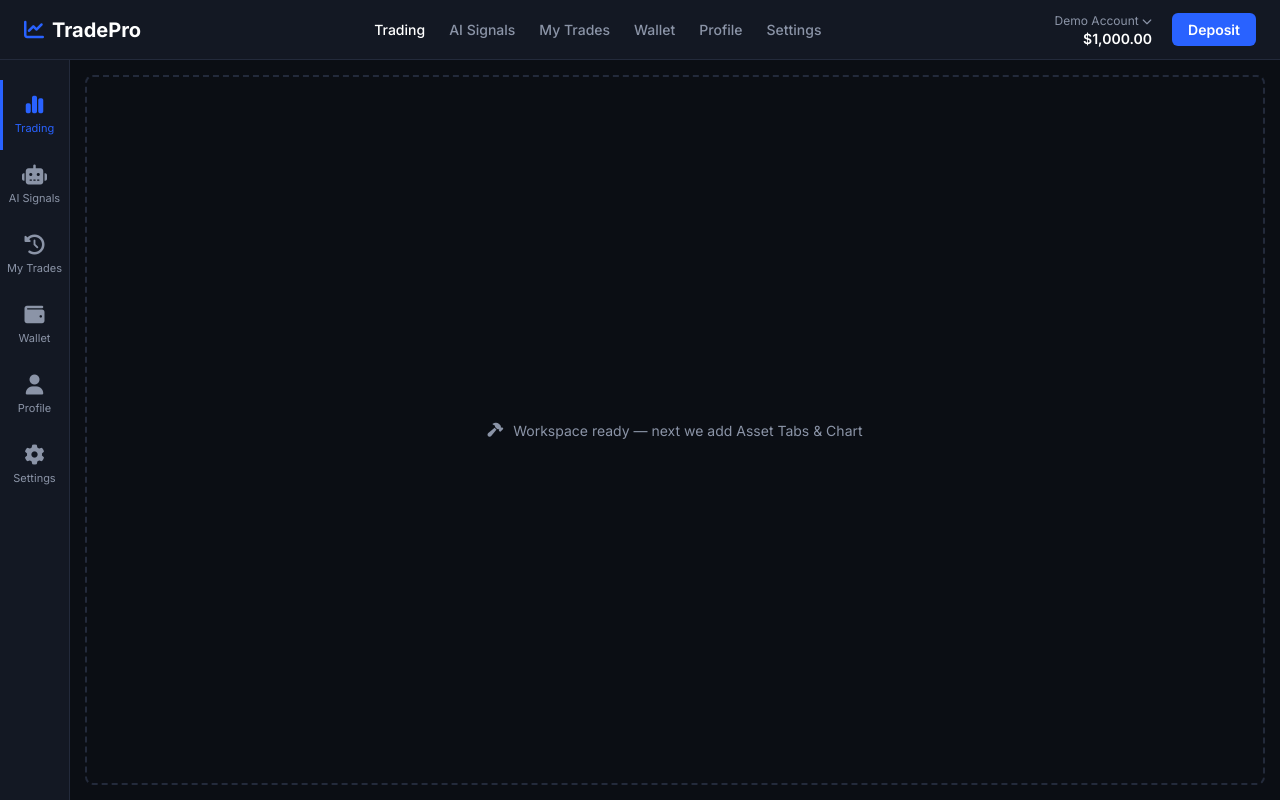
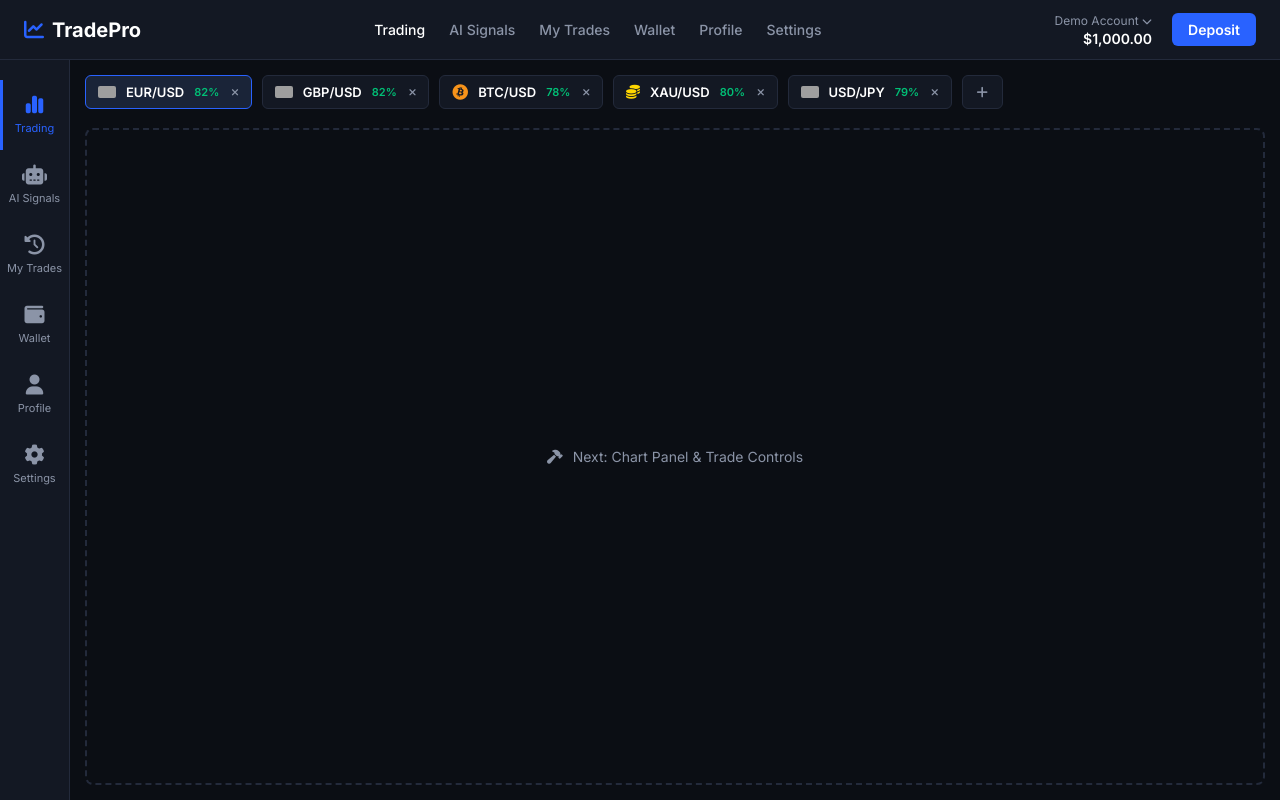
Before and after one commit to marykurna/tradepro-dashboard, a plain HTML site: page index.html in a window 1280 px wide. Drawn offline with Linux system fonts and the light colour scheme; grey boxes are pictures that could not be loaded.

Commit message:
Step 2: Add asset tabs row

```diff
--- a/index.html
+++ b/index.html
@@ -71,11 +71,59 @@
         </aside>
 
         <!-- MAIN WORKSPACE -->
+                <!-- MAIN WORKSPACE -->
         <main class="workspace">
+
+            <!-- ================================
+                 ASSET TABS ROW
+                 ================================ -->
+            <div class="asset-tabs">
+                <div class="asset-tab active">
+                    <img src="https://flagcdn.com/w20/eu.png" class="asset-flag" alt="EU">
+                    <span>EUR/USD</span>
+                    <span class="asset-change up">82%</span>
+                    <i class="fa-solid fa-xmark tab-close"></i>
+                </div>
+
+                <div class="asset-tab">
+                    <img src="https://flagcdn.com/w20/gb.png" class="asset-flag" alt="GB">
+                    <span>GBP/USD</span>
+                    <span class="asset-change up">82%</span>
+                    <i class="fa-solid fa-xmark tab-close"></i>
+                </div>
+
+                <div class="asset-tab">
+                    <i class="fa-brands fa-bitcoin" style="color: #F7931A; font-size: 16px;"></i>
+                    <span>BTC/USD</span>
+                    <span class="asset-change up">78%</span>
+                    <i class="fa-solid fa-xmark tab-close"></i>
+                </div>
+
+                <div class="asset-tab">
+                    <i class="fa-solid fa-coins" style="color: #FFD700; font-size: 14px;"></i>
+                    <span>XAU/USD</span>
+                    <span class="asset-change up">80%</span>
+                    <i class="fa-solid fa-xmark tab-close"></i>
+                </div>
+
+                <div class="asset-tab">
+                    <img src="https://flagcdn.com/w20/us.png" class="asset-flag" alt="US">
+                    <span>USD/JPY</span>
+                    <span class="asset-change up">79%</span>
+                    <i class="fa-solid fa-xmark tab-close"></i>
+                </div>
+
+                <button class="btn-add" title="Add asset">
+                    <i class="fa-solid fa-plus"></i>
+                </button>
+            </div>
+
+            <!-- Placeholder for chart (next step) -->
             <div class="workspace-placeholder">
                 <i class="fa-solid fa-hammer" style="margin-right: 10px;"></i>
-                Workspace ready — next we add Asset Tabs &amp; Chart
+                Next: Chart Panel &amp; Trade Controls
             </div>
+
         </main>
 
     </div>
--- a/style.css
+++ b/style.css
@@ -202,3 +202,99 @@ body {
 ::-webkit-scrollbar-thumb:hover {
     background: #3A4557;
 }
+
+/* ================================
+   8. ASSET TABS ROW
+   ================================ */
+.asset-tabs {
+    display: flex;
+    gap: 10px;
+    align-items: center;
+    flex-wrap: nowrap;
+    overflow-x: auto;
+    padding-bottom: 4px;
+    flex-shrink: 0;
+}
+
+.asset-tabs::-webkit-scrollbar {
+    height: 4px;
+}
+.asset-tabs::-webkit-scrollbar-thumb {
+    background: #2A3441;
+    border-radius: 4px;
+}
+
+.asset-tab {
+    background-color: var(--bg-panel);
+    border: 1px solid var(--border-color);
+    border-radius: 6px;
+    padding: 8px 12px;
+    display: flex;
+    align-items: center;
+    gap: 10px;
+    cursor: pointer;
+    font-size: 13px;
+    font-weight: 600;
+    color: var(--text-main);
+    white-space: nowrap;
+    flex-shrink: 0;
+    transition: background 0.2s ease, border-color 0.2s ease;
+}
+
+.asset-tab:hover {
+    background-color: var(--bg-panel-hover);
+    border-color: #2E3A50;
+}
+
+.asset-tab.active {
+    background-color: #1A2438;
+    border-color: var(--accent-blue);
+}
+
+.asset-flag {
+    width: 18px;
+    height: 12px;
+    border-radius: 2px;
+    object-fit: cover;
+}
+
+.asset-change {
+    font-size: 11px;
+    font-weight: 600;
+}
+
+.asset-change.up {
+    color: var(--accent-green);
+}
+
+.asset-change.down {
+    color: var(--accent-red);
+}
+
+.tab-close {
+    font-size: 10px;
+    color: var(--text-muted);
+    margin-left: 2px;
+    transition: color 0.2s ease;
+}
+
+.tab-close:hover {
+    color: var(--accent-red);
+}
+
+.btn-add {
+    background: var(--bg-panel);
+    border: 1px solid var(--border-color);
+    color: var(--text-muted);
+    padding: 8px 14px;
+    border-radius: 6px;
+    cursor: pointer;
+    font-size: 13px;
+    flex-shrink: 0;
+    transition: color 0.2s ease, border-color 0.2s ease;
+}
+
+.btn-add:hover {
+    color: var(--text-main);
+    border-color: var(--accent-blue);
+}
```
